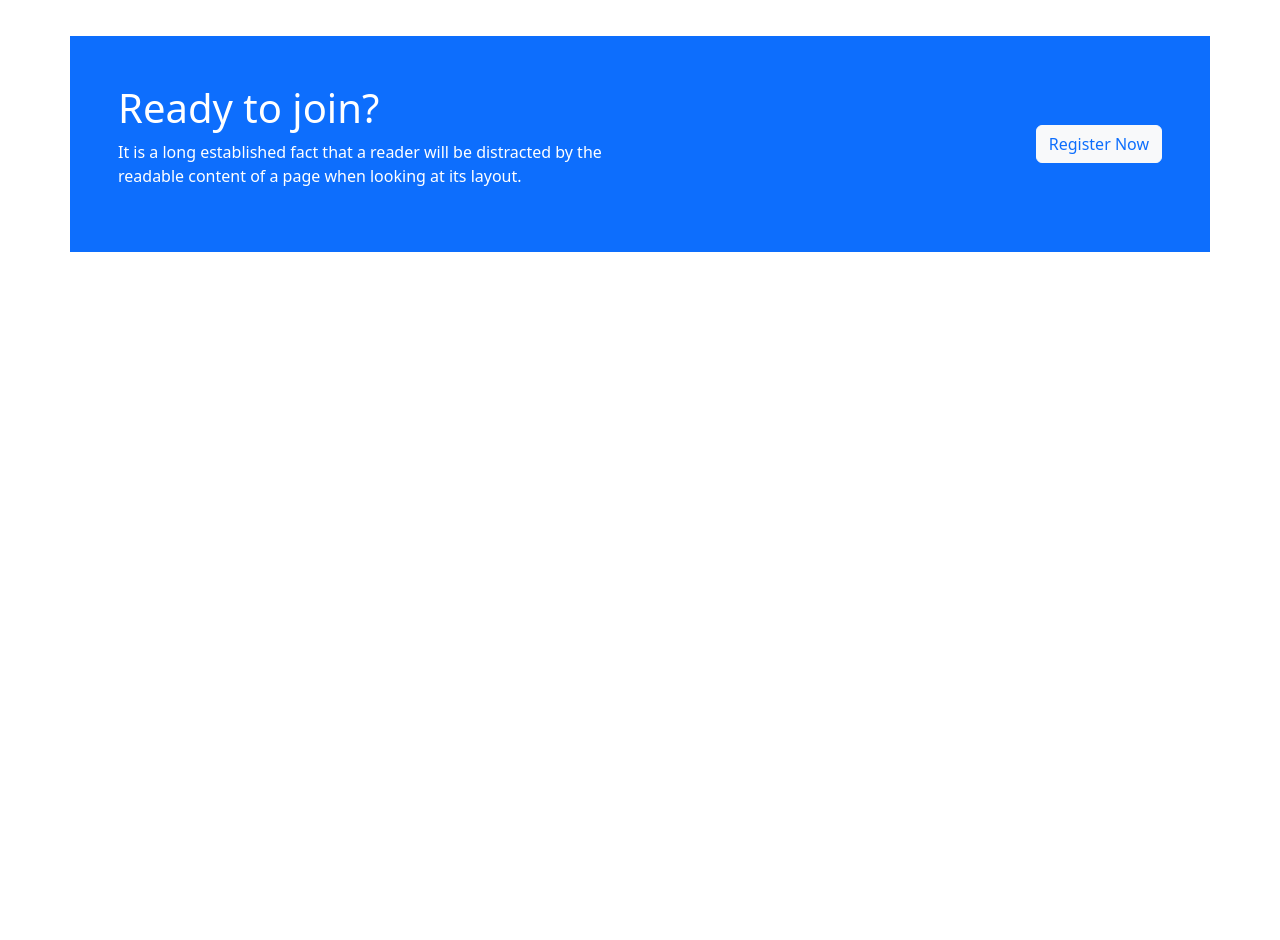
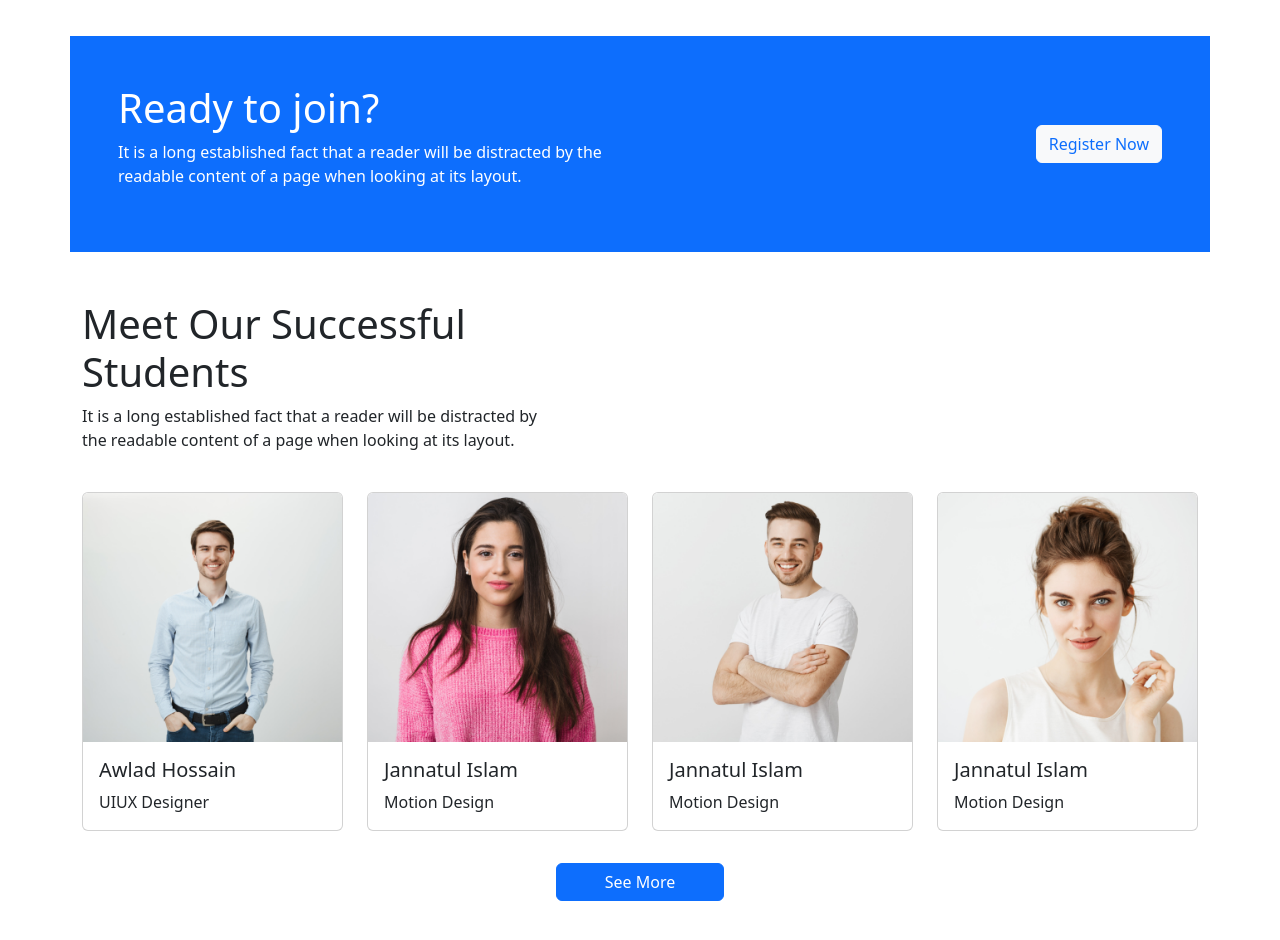
Before and after one commit to hasanbhuiya/pro-edu, a plain HTML site: page index.html in a window 1280 px wide. Shown: the part 2682-3622 px from the top of the page. Before the commit the page ends 2982 px from the top, so only its background shows below. Drawn offline with nearby package versions, Linux system fonts and the light colour scheme.

Commit message:
successfull student section

```diff
--- a/index.html
+++ b/index.html
@@ -288,7 +288,56 @@
                 </div>
         </div>
     </section>
-    <!-- register section start -->
+    <!-- register section end -->
+
+    <!-- successfull students start  -->
+    <section class="container  my-5">
+        <h1>Meet Our Successful <br>
+            Students
+        </h1>
+        <p>It is a long established fact that a reader will be distracted by  <br> the readable content of a page when looking at its layout.</p>
+
+        <div class="row row-cols-1 row-cols-md-4 g-4 my-3">
+            <div class="col">
+              <div class="card">
+                <img src="images/student/student-1.png" class="card-img-top" alt="...">
+                <div class="card-body">
+                  <h5 class="card-title">Awlad Hossain</h5>
+                  <p class="card-text">UIUX Designer</p>
+                </div>
+              </div>
+            </div>
+            <div class="col">
+              <div class="card">
+                <img src="images/student/student-2.png" class="card-img-top" alt="...">
+                <div class="card-body">
+                  <h5 class="card-title">Jannatul Islam</h5>
+                  <p class="card-text">Motion Design</p>
+                </div>
+              </div>
+            </div>
+            <div class="col">
+              <div class="card">
+                <img src="images/student/student-3.png" class="card-img-top" alt="...">
+                <div class="card-body">
+                  <h5 class="card-title">Jannatul Islam</h5>
+                  <p class="card-text">Motion Design</p>
+                </div>
+              </div>
+            </div>
+            <div class="col">
+              <div class="card">
+                <img src="images/student/student-4.png" class="card-img-top" alt="...">
+                <div class="card-body">
+                  <h5 class="card-title">Jannatul Islam</h5>
+                  <p class="card-text">Motion Design</p>
+                </div>
+              </div>
+            </div>
+          </div>
+          <div class="d-flex justify-content-center"><button type="button" class="btn btn-primary my-3 px-5">See More</button></div>
+    </section>
+    <!-- successfull students end  -->
 
 
 
```
